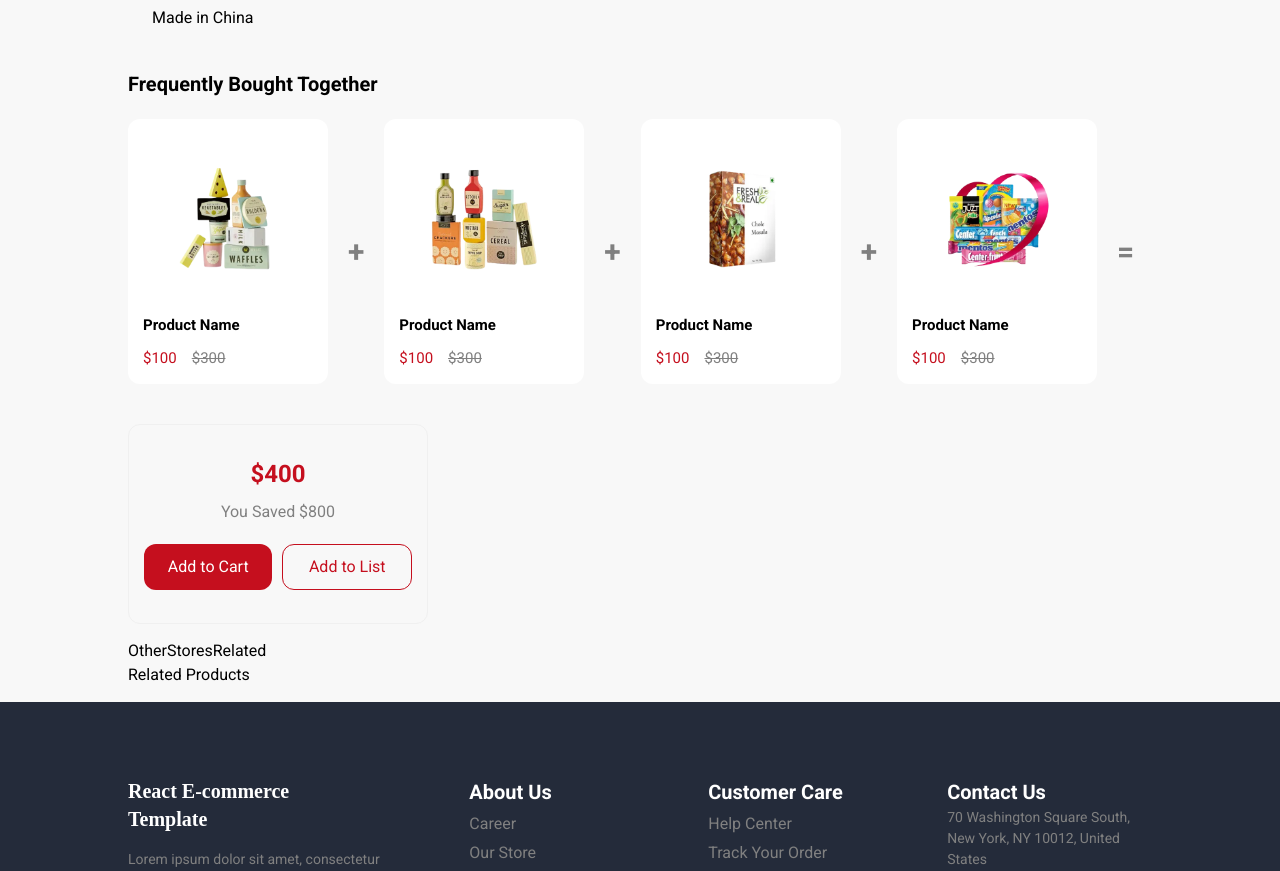
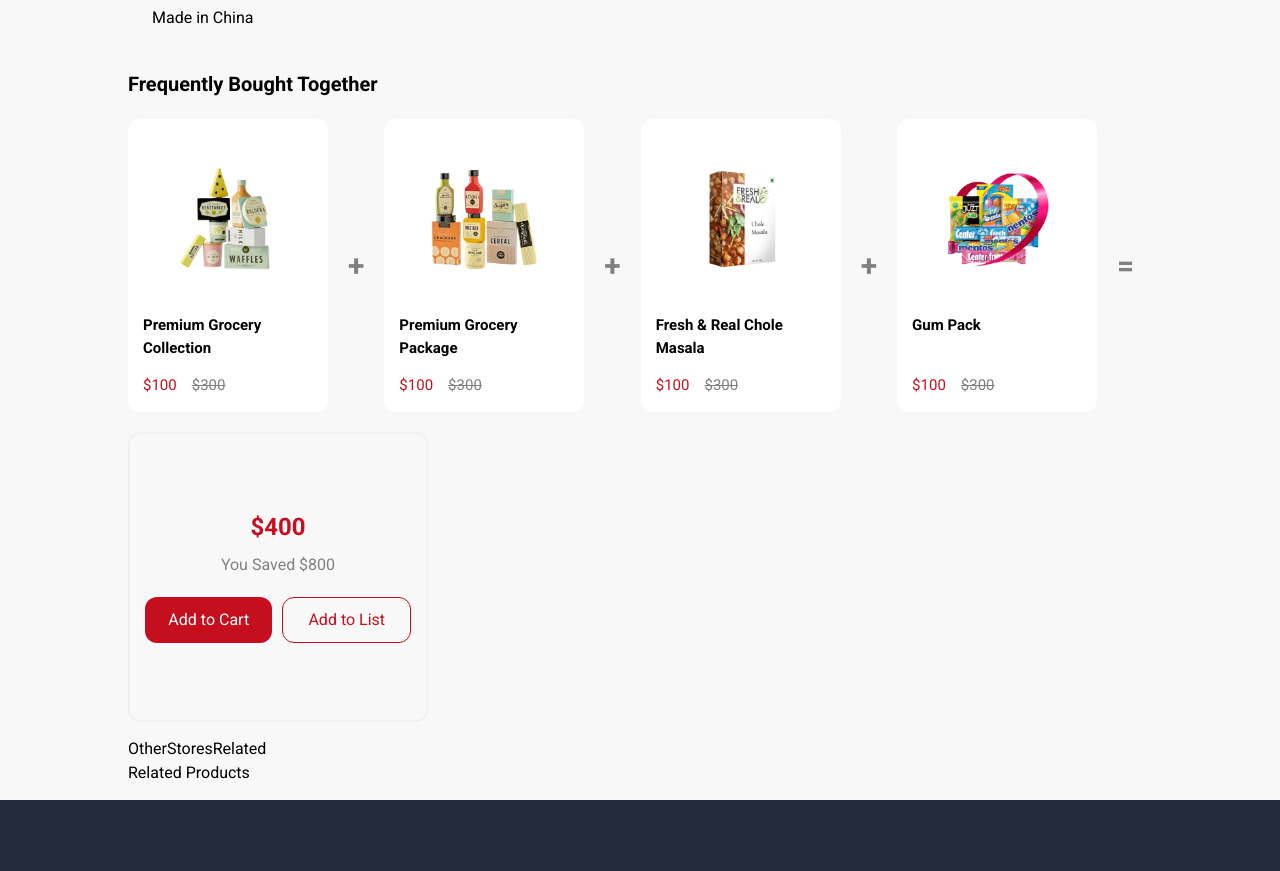
Before and after one commit to MahmoudSamyDev/Ecommerce-React-Ts-project, a React (Vite) app: page /product in a window 1280 px wide. Shown: the part 1085-1956 px from the top of the page. Built offline with nearby package versions, Linux system fonts and the light colour scheme; a web font is replaced by a local one.

Commit message:
ASyncronyze recommended products with side cart

```diff
--- a/src/App/App.tsx
+++ b/src/App/App.tsx
@@ -12,6 +12,8 @@
 interface CartSideBarOpenContextType {
   openSideCart: boolean;
   setOpenSideCart: React.Dispatch<React.SetStateAction<boolean>>;
+  totalCartPrice: number;
+  setTotalCartPrice: React.Dispatch<React.SetStateAction<number>>;
 }
 
 export const CartContext = createContext<CartContextType | undefined>(undefined);
@@ -20,8 +22,11 @@
 function App() {
   const [productsInCart, setProductsInCart] = useState<CartProduct_TP[]>([]);
   const [openSideCart, setOpenSideCart] = useState(false);
+  const totalprice = productsInCart?.reduce((acc, product) => acc + product.price, 0);
+  const [totalCartPrice, setTotalCartPrice] = useState(totalprice);
+
   return (
-    <CartSideBarOpen.Provider value={{ openSideCart, setOpenSideCart }}>
+    <CartSideBarOpen.Provider value={{ openSideCart, setOpenSideCart, totalCartPrice, setTotalCartPrice }}>
       <CartContext.Provider value={{ productsInCart, setProductsInCart }}>
         <div className="App">
           <BrowserRouter>
--- a/src/Pages/ProductPage/DescriptionAndReviewSection/ReviewSection/WriteAreviewSubSection.tsx
+++ b/src/Pages/ProductPage/DescriptionAndReviewSection/ReviewSection/WriteAreviewSubSection.tsx
@@ -33,7 +33,7 @@
                         onChange={(e) => setReviewInput(e.target.value)}
                     ></textarea>
                     <button
-                        className='w-[fit-content] px-[15px] text-[15px] h-[40px] bg-officialRed text-[white] rounded-[12px] mt-[10px]'
+                        className='w-[fit-content] px-[15px] text-[15px] h-[40px] bg-[#ac0000] hover:bg-officialRed duration-300 text-[white] rounded-[12px] mt-[10px]'
                     >
                         Submit
                     </button>
--- a/src/Pages/ProductPage/FrequentlyBought/FrequentlyBought.tsx
+++ b/src/Pages/ProductPage/FrequentlyBought/FrequentlyBought.tsx
@@ -4,21 +4,66 @@
 import RecommendedFour from '../../../assets/RecommendedProducts/recommended-4.webp';
 import RecommendedProduct from './RecommendedProduct';
 import RecommnededSummary from './RecommnededSummary';
+import { useCart, useOpenSideCart } from '../../../hooks';
+
+
+const RecommendedProducts = [
+    {
+        id: 1,
+        name: 'Premium Grocery Collection',
+        rate: 5,
+        price: 100,
+        image: RecommendedOne
+    },
+    {
+        id: 2,
+        name: 'Premium Grocery Package',
+        rate: 5,
+        price: 100,
+        image: RecommendedTwo
+    },
+    {
+        id: 3,
+        name: 'Fresh & Real Chole Masala',
+        rate: 5,
+        price: 100,
+        image: RecommendedThree
+    },
+    {
+        id: 4,
+        name: 'Gum Pack',
+        rate: 5,
+        price: 100,
+        image: RecommendedFour
+    }
+]
 
 function FrequentlyBought() {
+    const { setProductsInCart } = useCart();
+    const { setOpenSideCart, setTotalCartPrice } = useOpenSideCart();
+    const totalRecommendPrice = RecommendedProducts?.reduce((acc, product) => acc + product.price, 0);
+
+    function addRecommendedToCart() {
+        setProductsInCart((prev: any) => {
+            const updatedProducts = new Set([...prev, ...RecommendedProducts]);
+            setTotalCartPrice((prev: any) => prev + totalRecommendPrice);
+            return Array.from(updatedProducts);
+        });
+        setOpenSideCart(true);
+    }
     return (
-        <div className='py-[15px]'>
+        <div className='py-[15px] h-[fit-content]'>
             <h1 className='text-[20px] font-bold'>Frequently Bought Together</h1>
-            <div className='recommended-products flex flex-wrap lg:flex-row gap-[20px] mt-[20px]'>
-                <RecommendedProduct img={RecommendedOne}/>
+            <div className='recommended-products flex flex-wrap items-center lg:flex-row gap-[20px] mt-[20px] min-h-[290px] max-h-[fit-content]'>
+                <RecommendedProduct product={RecommendedProducts[0]}/>
                 <div className='flex justify-center items-center w-full md:w-[fit-content] font-bold text-[30px] text-[grey]'>+</div>
-                <RecommendedProduct img={RecommendedTwo}/>
+                <RecommendedProduct product={RecommendedProducts[1]}/>
                 <div className='flex justify-center items-center w-full md:w-[fit-content] font-bold text-[30px] text-[grey]'>+</div>
-                <RecommendedProduct img={RecommendedThree}/>
+                <RecommendedProduct product={RecommendedProducts[2]}/>
                 <div className='flex justify-center items-center w-full md:w-[fit-content] font-bold text-[30px] text-[grey]'>+</div>
-                <RecommendedProduct img={RecommendedFour}/>
+                <RecommendedProduct product={RecommendedProducts[3]}/>
                 <div className='flex justify-center items-center w-full md:w-[fit-content] font-bold text-[30px] text-[grey]'>=</div>
-                <RecommnededSummary />
+                <RecommnededSummary addToCartHandler={addRecommendedToCart}/>
             </div>
         </div>
     );
--- a/src/Pages/ProductPage/FrequentlyBought/RecommendedProduct.tsx
+++ b/src/Pages/ProductPage/FrequentlyBought/RecommendedProduct.tsx
@@ -1,12 +1,14 @@
-function RecommendedProduct({img}: {img: string}) {
+import { ProductCard_TP } from '../../../Types';
+
+function RecommendedProduct({product}: {product: ProductCard_TP}) {
     return(
-        <div className='recommended-product w-full md:w-[200px] h-[fit-content] bg-white p-[15px] rounded-[12px]'>
+        <div className='recommended-product w-full md:w-[200px] min-h-[290px] max-h-[fit-content] bg-white p-[15px] rounded-[12px]'>
             <div className='recommended-product-img w-full md:w-[170px] h-[170px] flex justify-center items-center bg-white hover:bg-[#f0f0f0] rounded-[12px] cursor-pointer duration-300'>
-                <img src={img} alt='product' className='w-[170px] h-full object-cover rounded-[12px]' />
+                <img src={product.image} alt='product' className='w-[170px] h-full object-cover rounded-[12px]' />
             </div>
-            <h1 className='text-[15px] font-bold mt-[10px] text-center md:text-left'>Product Name</h1>
+            <h1 className='text-[15px] font-bold mt-[10px] text-center md:text-left h-[50px]'>{product.name}</h1>
             <div className='flex items-center mt-[10px] gap-[15px] justify-center md:justify-start'>
-                <span className='text-[15px] text-officialRed'>$100</span>
+                <span className='text-[15px] text-officialRed'>${product.price}</span>
                 <span className='text-[15px] line-through text-[grey]'>$300</span>
             </div>
         </div>
--- a/src/Pages/ProductPage/FrequentlyBought/RecommnededSummary.tsx
+++ b/src/Pages/ProductPage/FrequentlyBought/RecommnededSummary.tsx
@@ -1,11 +1,16 @@
-function RecommnededSummary() {
+function RecommnededSummary({addToCartHandler}: {addToCartHandler: () => void}) {
     return(
-        <div className='recommneded-summary flex justify-center items-center border border-[#f0f0f0] rounded-[12px] p-[15px] mt-[20px] bg-background w-full md:w-[300px] h-[fit-content] md:h-[200px]'>
+        <div className='recommneded-summary flex justify-center items-center border border-[#f0f0f0] border-[2px] rounded-[12px] p-[15px] bg-background w-full md:w-[300px] h-[fit-content] md:h-[290px]'>
             <div className='summary-contet w-full text-center flex flex-col gap-[10px]'>
                 <span className='block official-price text-officialRed font-bold text-2xl'>$400</span>
                 <span className='block dicount-rate text-[grey]'>You Saved $800</span>
                 <div className='recommnedation-options flex justify-between gap-[10px]'>
-                    <button className='add-to-cart-btn w-full bg-officialRed text-white py-[10px] rounded-[12px] mt-[10px]'>Add to Cart</button>
+                    <button
+                        className='add-to-cart-btn w-full bg-officialRed text-white py-[10px] rounded-[12px] mt-[10px]'
+                        onClick={addToCartHandler}
+                    >
+                        Add to Cart
+                    </button>
                     <button className='add-list-btn w-full border border-officialRed text-officialRed py-[10px] rounded-[12px] mt-[10px]'>Add to List</button>
                 </div>
             </div>
--- a/src/layout/Components/ProductCard.tsx
+++ b/src/layout/Components/ProductCard.tsx
@@ -13,7 +13,7 @@
     const [isFavorite, setIsFavorite] = useState(false);
     const [isInCart, setIsInCart] = useState({status: true, loading: false});
     const { setProductsInCart } = useCart();
-    const { setOpenSideCart } = useOpenSideCart()
+    const { setOpenSideCart, setTotalCartPrice } = useOpenSideCart()
 
     function handleFavorite() {
         setIsFavorite(!isFavorite);
@@ -24,6 +24,7 @@
             const updatedProducts = new Set([...prev, product]);
             return Array.from(updatedProducts);
         });
+        setTotalCartPrice((prev: any) => prev + product.price);
         setIsInCart({status: false, loading: true});
         setTimeout(() => {
             setIsInCart({status: true, loading: false});
@@ -50,7 +51,7 @@
                 className='w-[90%] h-[35px] block flex justify-center items-center mx-auto rounded-[12px] my-[15px] p-[5px] duration-[0.3s] hover:bg-[#eaeaea] border border-[#999999]'
                 onClick={addingToCart}
             >
-                {isInCart.status && <span>Added to Cart</span>}
+                {isInCart.status && <span>Add to Cart</span>}
                 {isInCart.loading && <span className='w-full h-full flex justify-center items-center'><SpinnerLoader /></span>}
             </button>
             <div className='product-options absolute top-0 right-[-100px] flex flex-col items-center justify-center gap-[10px] p-[10px] duration-300 group-hover:right-0'>
--- a/src/layout/Header/MainHeader/ProfileAndCart/CartSideBar.tsx
+++ b/src/layout/Header/MainHeader/ProfileAndCart/CartSideBar.tsx
@@ -10,9 +10,8 @@
 
 
 function CartSideBar() {
-    const { openSideCart, setOpenSideCart } = useOpenSideCart()
+    const { openSideCart, setOpenSideCart, totalCartPrice } = useOpenSideCart()
     const { productsInCart } = useCart();
-    const totalprice = productsInCart?.reduce((acc, product) => acc + product.price, 0);
     const toggleDrawer = (openSideCart: boolean) => (event: React.KeyboardEvent | React.MouseEvent) => {
         if (
             event.type === 'keydown' &&
@@ -46,7 +45,7 @@
                 }
             </body>
             <footer className="p-4 h-[10%]">
-                <button className="font-bold bg-darkBlue text-white text-center w-full p-[8px] rounded ease-in-out duration-300 hover:bg-darkBlueHover mb-[10px]">Checkout Now {totalprice}$</button>
+                <button className="font-bold bg-darkBlue text-white text-center w-full p-[8px] rounded ease-in-out duration-300 hover:bg-darkBlueHover mb-[10px]">Checkout Now {totalCartPrice}$</button>
                 <button className="text-[red] text-center w-full p-[8px] border border-[red] rounded">View Cart</button>
             </footer>
         </Box>
--- a/src/layout/Header/MainHeader/ProfileAndCart/ProductCartCard.tsx
+++ b/src/layout/Header/MainHeader/ProfileAndCart/ProductCartCard.tsx
@@ -2,17 +2,31 @@
 import { Add, Remove, Close } from '@mui/icons-material';
 import { useState } from 'react';
 import { CartProduct_TP } from '../../../../Types';
-import { useCart } from '../../../../hooks';
+import { useCart, useOpenSideCart } from '../../../../hooks';
 
 
 function ProductCartCard({ product }: { product: CartProduct_TP}) {
     const [count, setCount] = useState(1);
     const { setProductsInCart } = useCart();
+    const { setTotalCartPrice } = useOpenSideCart()
+
 
     const handleRemoveProduct = () => {
         setProductsInCart((prevProducts) => prevProducts.filter(p => p.id !== product.id));
+        setTotalCartPrice((prev: number) => prev - (product.price * count));
     };
 
+    function countChangeHandler(value: number, op: string) {
+        if (value < 1) {
+            return;
+        }
+        setCount(value);
+        if (op === 'add') {
+            setTotalCartPrice((prev: number) => prev + (product.price));
+            return;
+        }
+        setTotalCartPrice((prev: number) => prev - (product.price));
+    }
     return(
         <div className='products-cart'>
             <Box
@@ -34,7 +48,7 @@
                 />
                 <div>
                     <div>
-                    <Typography variant="body2" sx={{ fontWeight: 'bold' }}>
+                        <Typography variant="body2" sx={{ fontWeight: 'bold', width: '100%' }}>
                             {product.name}
                         </Typography>
                         <Typography variant="body2" sx={{ color: 'text.secondary' }}>
@@ -43,9 +57,8 @@
                     </div>
                     <div className='flex items-center'>
                         <IconButton
-                        onClick={() => setCount(count - 1)}
+                            onClick={() => countChangeHandler(count - 1, 'remove')}
                             size="small"
-                        sx={{ marginLeft: 'auto' }}
                         >
                             <Remove />
                         </IconButton>
@@ -53,7 +66,7 @@
                             {count}
                         </Typography>
                         <IconButton
-                        onClick={() => setCount(count + 1)}
+                            onClick={() => countChangeHandler(count + 1, 'add')}
                             size="small"
                         >
                             <Add />
```
Also changed, not shown: src/Pages/ProductPage/ProductInfo/ProductDetailsSection.tsx (+16 -1 lines). Lines whose indentation alone changed are shown as unchanged.
